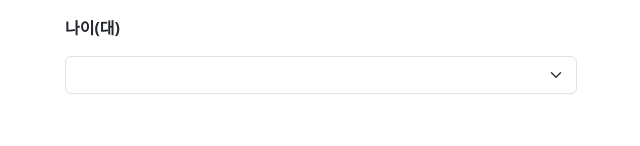
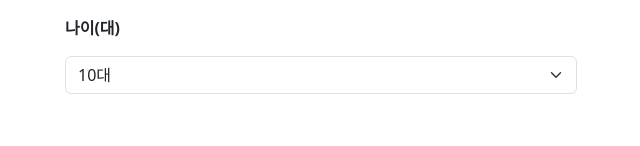
Before and after one commit to Hallux-Valgus/front, a SvelteKit app: page /start in a window 1280 px wide. Shown: the part 415-561 px from the top of the page, without its empty margins (319-959 px from the left). Built offline with nearby package versions, Linux system fonts and the light colour scheme.

Commit message:
fix - select

```diff
--- a/src/app.html
+++ b/src/app.html
@@ -10,6 +10,7 @@
 	<!-- Google Fonts 링크 -->
 	<meta name="viewport" content="width=device-width, initial-scale=1" />
 	%sveltekit.head%
+	<title>Hallux-Valgus Foot</title>
 </head>
 
 <body data-sveltekit-preload-data="hover">
--- a/src/routes/start/Information.svelte
+++ b/src/routes/start/Information.svelte
@@ -1,6 +1,12 @@
 <script>
+    import {onMount} from 'svelte';
     export let gender = '';
     export let age = '';
+
+    onMount(() => {
+        if (!gender) gender = '남성'; // 성별 기본값 설정
+        if (!age) age = '10';         // 나이 기본값 설정
+    });
 </script>
 
 <div class="information_select">
@@ -12,7 +18,7 @@
 </div>
 <div class="information_select">
     <p class="information_title">나이(대)</p>
-    <select name="gender" id="start_gender" class="form-select" bind:value={age}>
+    <select name="gender" id="start_age" class="form-select" bind:value={age}>
         <option value="10" selected>10대</option>
         <option value="20">20대</option>
         <option value="30">30대</option>
```
